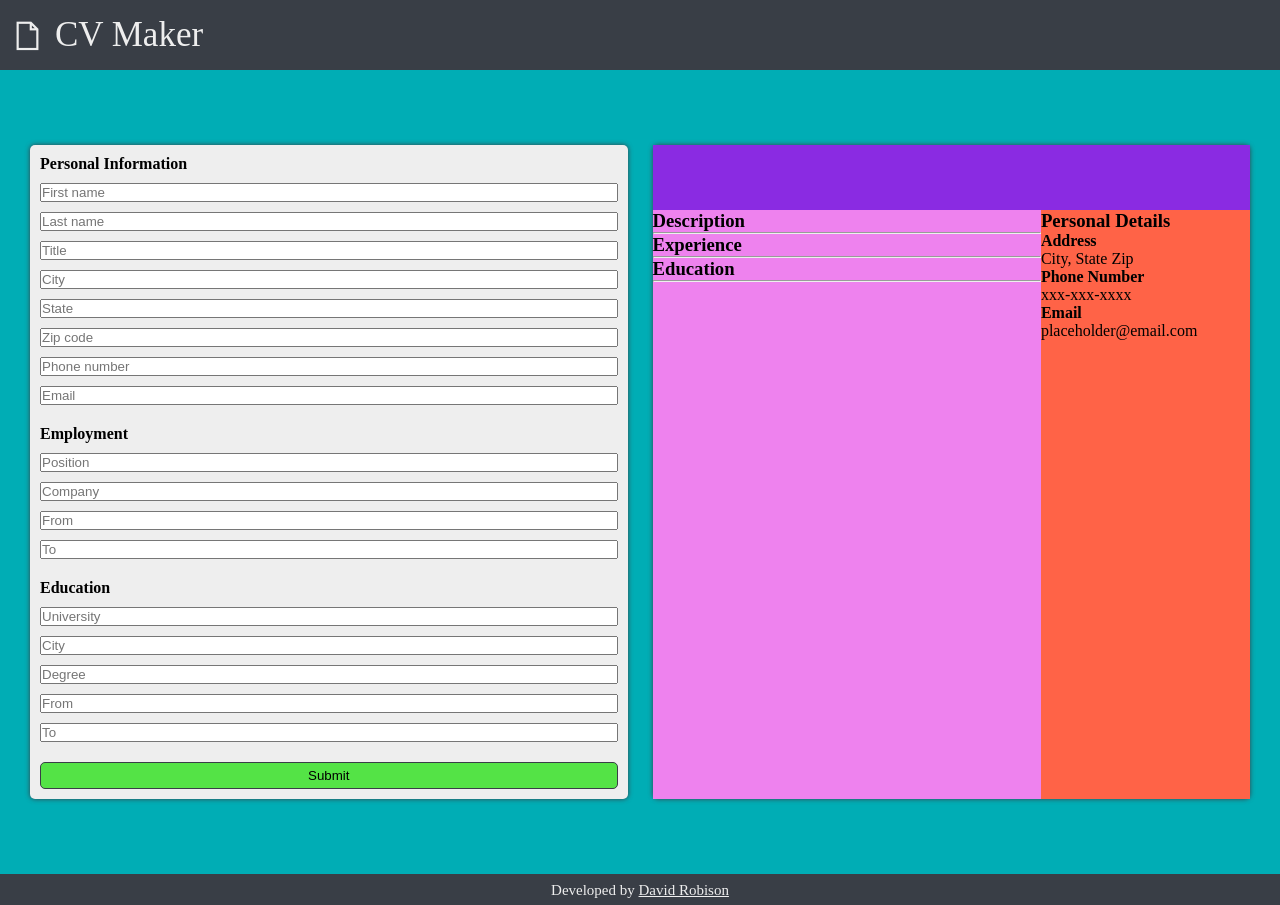
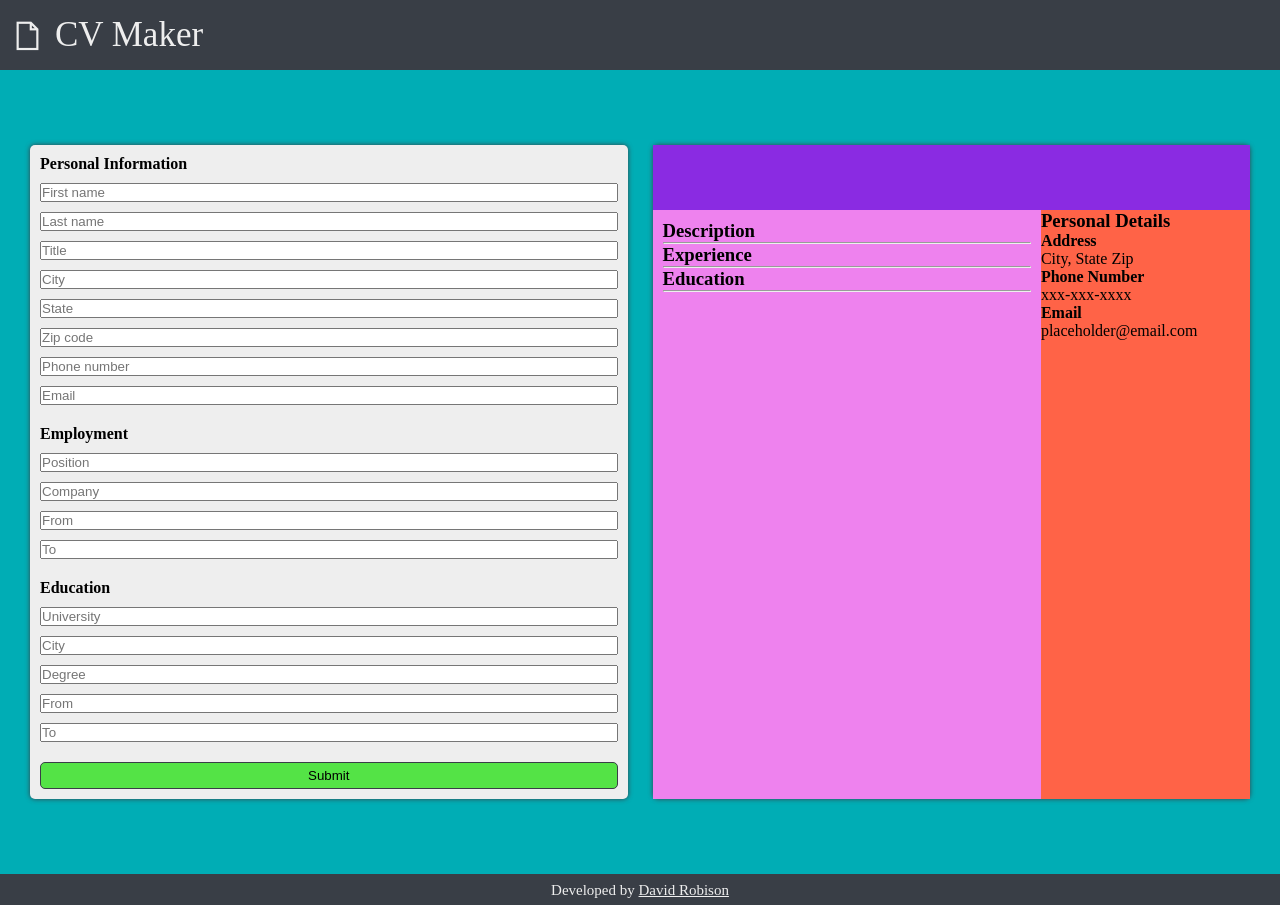
Before and after one commit to robisonwebdev/CV-Application, a React (Create React App) app: page / in a window 1280 px wide. Built offline with nearby package versions, Linux system fonts and the light colour scheme.

Commit message:
Added padding to #mainInfo. Add width to #mainInfoItems

```diff
--- a/src/styles/previewCV.css
+++ b/src/styles/previewCV.css
@@ -42,7 +42,12 @@
 
 #mainInfo {
     background-color: violet;
+    padding: 10px;
     width: 65%;
+}
+
+#mainInfoItems {
+    width: 100%;
 }
 
 #sideInfo {
```
